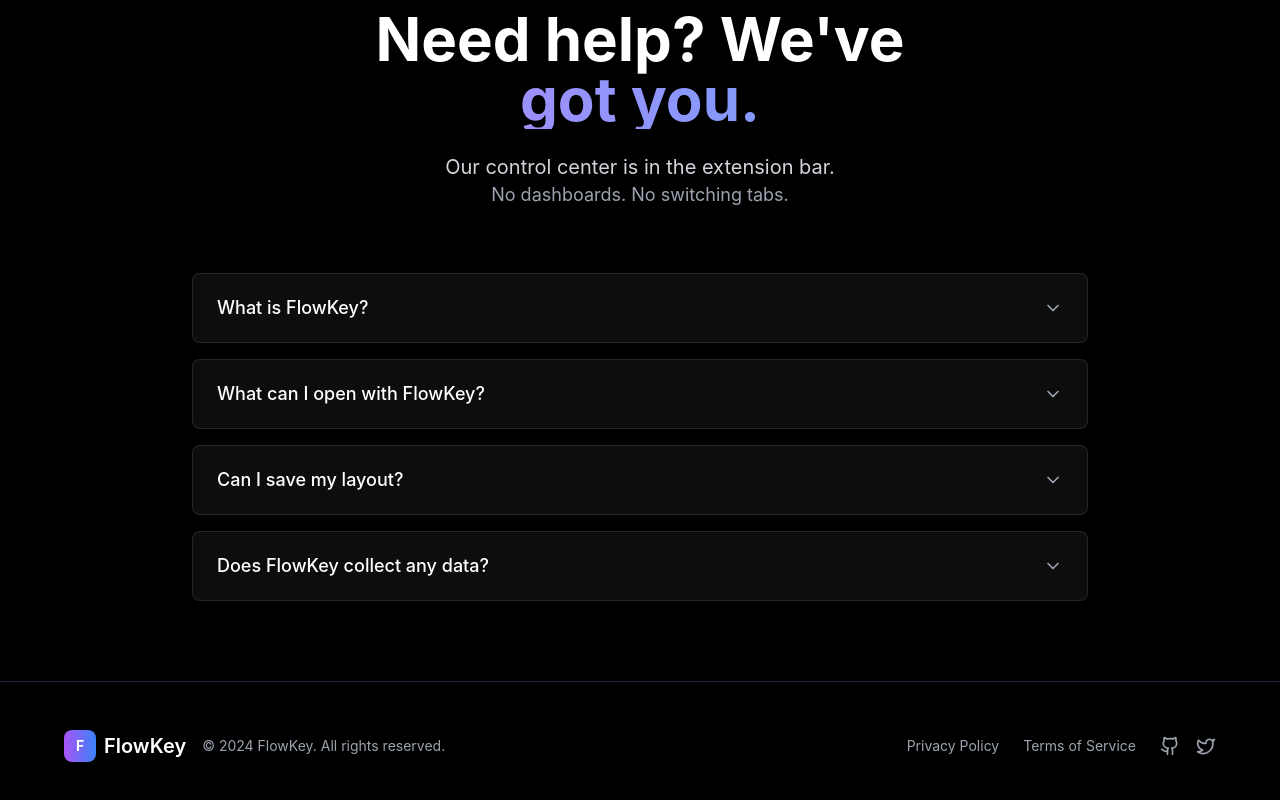
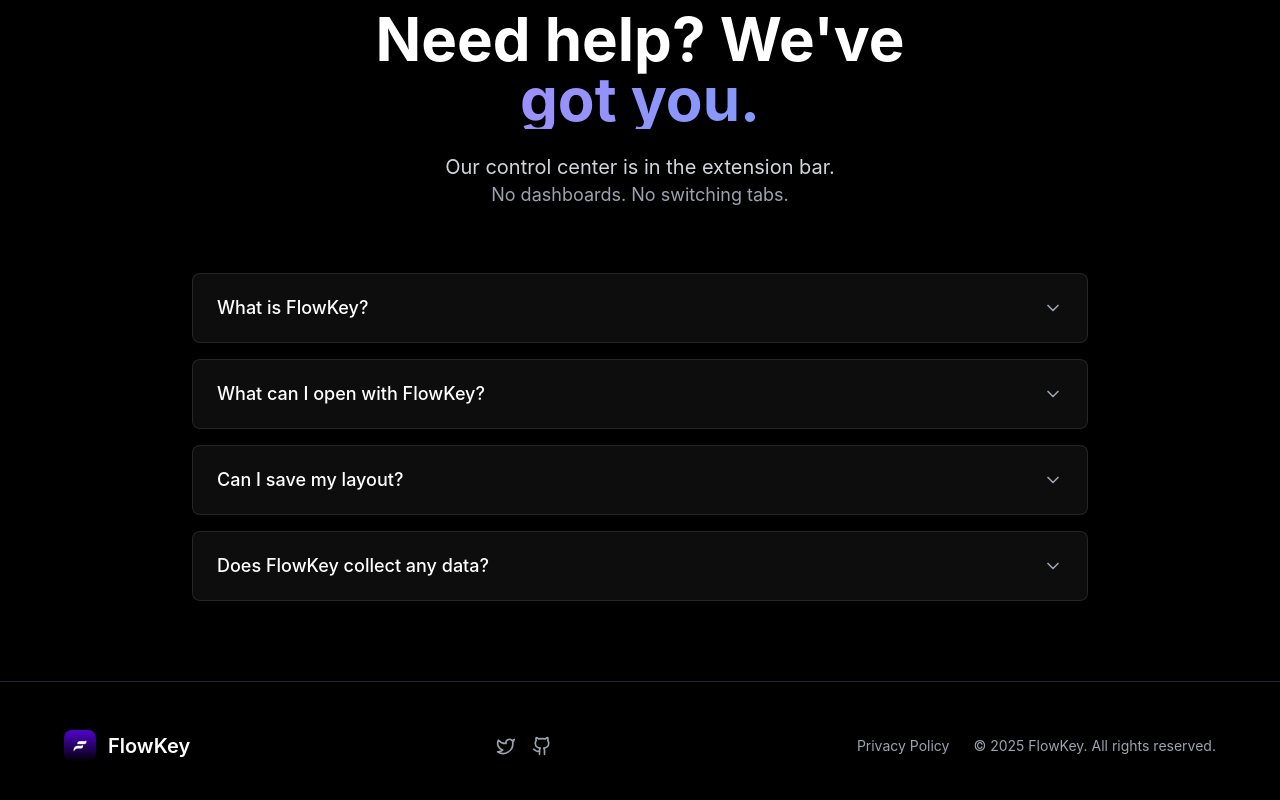
Before and after one commit to pasindupiumal03/flowkey, a React (Create React App) app: page / in a window 1280 px wide. Shown: the part 2441-3241 px from the top of the page. Built offline with nearby package versions, Linux system fonts and the light colour scheme.

Commit message:
[FLK-1] Footer Fixed

```diff
--- a/src/components/Footer.jsx
+++ b/src/components/Footer.jsx
@@ -5,52 +5,44 @@
   return (
     <footer className="py-12 px-6 border-t border-gray-800">
       <div className="max-w-6xl mx-auto">
-        <div className="flex flex-col md:flex-row items-center justify-between">
-          {/* Logo and Copyright */}
-          <div className="flex items-center space-x-4 mb-6 md:mb-0">
-            <div className="flex items-center space-x-2">
-              <div className="w-8 h-8 bg-gradient-to-r from-purple-500 to-blue-500 rounded-lg flex items-center justify-center">
-                <span className="text-white font-bold text-sm">F</span>
-              </div>
+        <div className="flex items-center justify-between">
+          {/* Logo */}
+          <div className="flex items-center space-x-3">
+            <img
+              src="/flowkey_icon.jpeg"
+              alt="FlowKey Logo"
+              className="w-8 h-8 rounded-lg object-cover"
+            />
             <span className="text-white font-semibold text-xl">FlowKey</span>
           </div>
-            <div className="text-gray-400 text-sm">
-              © 2024 FlowKey. All rights reserved.
-            </div>
-          </div>
 
-          {/* Links */}
-          <div className="flex items-center space-x-6">
+          {/* Center Icons */}
+          <div className="flex items-center justify-center space-x-4">
             <a
-              href="#privacy"
-              className="text-gray-400 hover:text-white text-sm transition-colors duration-200"
+              href="#twitter"
+              className="text-gray-400 hover:text-red-400 transition-colors duration-200 flex items-center justify-center"
+              aria-label="Twitter"
             >
-              Privacy Policy
+              <Twitter className="w-5 h-5" />
             </a>
             <a
-              href="#terms"
-              className="text-gray-400 hover:text-white text-sm transition-colors duration-200"
-            >
-              Terms of Service
-            </a>
-
-            {/* Social Links */}
-            <div className="flex items-center space-x-4 ml-6">
-              <a
               href="#github"
-                className="text-gray-400 hover:text-white transition-colors duration-200"
+              className="text-gray-400 hover:text-white transition-colors duration-200 flex items-center justify-center"
               aria-label="GitHub"
             >
               <Github className="w-5 h-5" />
             </a>
+          </div>
+
+          {/* Right side - Privacy and Copyright */}
+          <div className="flex items-center space-x-6 text-sm text-gray-400">
             <a
-                href="#twitter"
-                className="text-gray-400 hover:text-white transition-colors duration-200"
-                aria-label="Twitter"
+              href="#privacy"
+              className="hover:text-white transition-colors duration-200"
             >
-                <Twitter className="w-5 h-5" />
+              Privacy Policy
             </a>
-            </div>
+            <span>© 2025 FlowKey. All rights reserved.</span>
           </div>
         </div>
       </div>
```
Lines whose indentation alone changed are shown as unchanged.
